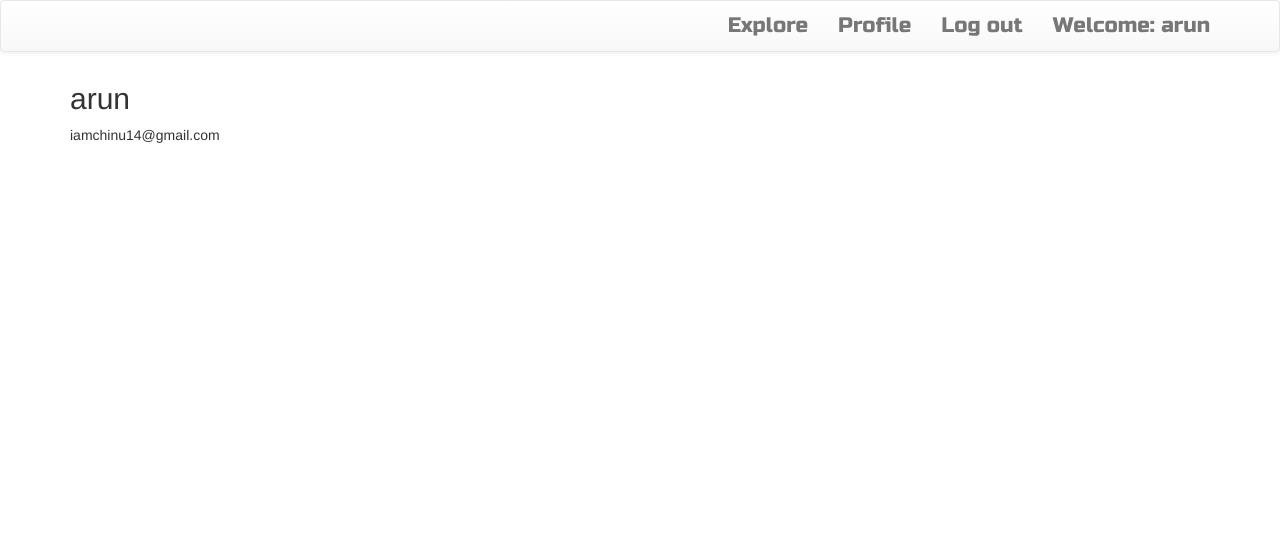
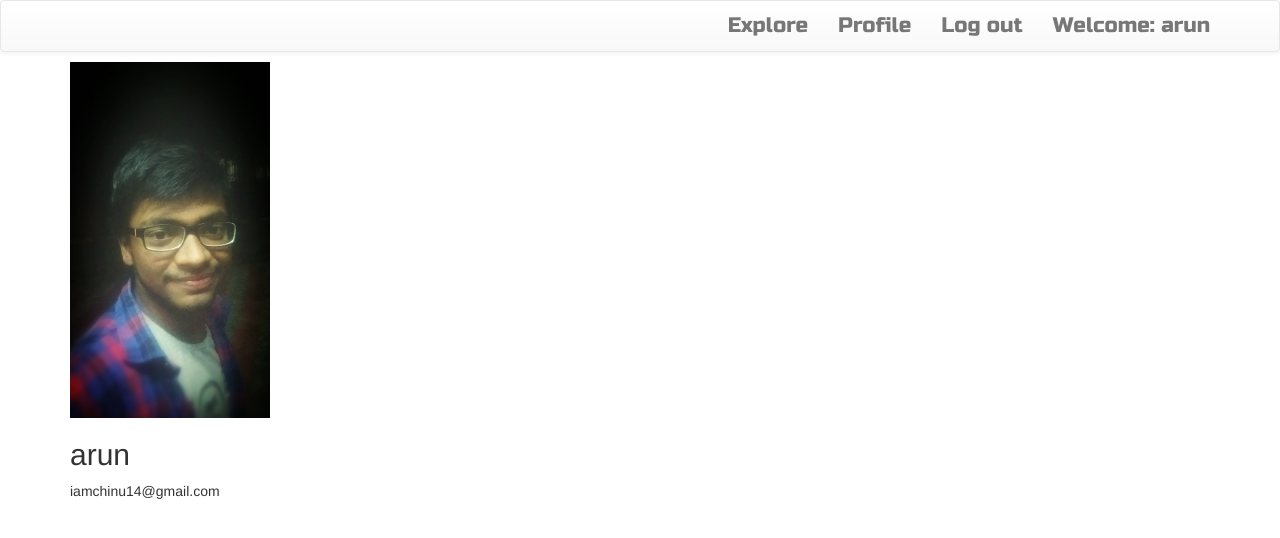
Before and after one commit to arungarg14/college_networking_website, a Django app: page /profile/ in a window 1280 px wide. Shown: the top 538 px of the page. Run offline with Django 3.2, Linux system fonts and the light colour scheme; a user stored in the database is signed in; data comes from the database, SQL or seed files in the repository; both versions use the stored data as it was after the commit; some libraries are stand-ins or nearby versions.

Commit message:
third_commit

```diff
--- a/application/models.py
+++ b/application/models.py
@@ -10,4 +10,4 @@ class Profile(models.Model):
 
 
     def __str__(self):
-        return user.username
+        return self.user.username
--- a/application/urls.py
+++ /dev/null
@@ -1,11 +0,0 @@
-from django.conf.urls import include, url
-from django.contrib.auth import views as auth_views
-from application import views
-
-urlpatterns = [
-    url(r'^$',auth_views.LoginView.as_view(),name='login'),
-    url(r'^login/$',auth_views.LoginView.as_view(template_name='registration/login.html'), name='login'),
-    url(r'^logout/$',auth_views.LogoutView.as_view(template_name='registration/logout.html'), name='logout'),
-    url(r'^register/$',views.register, name='register'),
-    url(r'^profile/$',views.profile, name='profile'),
-]
--- a/college_networking_website/urls.py
+++ b/college_networking_website/urls.py
@@ -16,11 +16,18 @@ Including another URLconf
 from django.contrib import admin
 from django.conf.urls import url,include
 from django.conf import settings
+from application import views
+from django.contrib.auth import views as auth_views
 from django.conf.urls.static import static
 
 urlpatterns = [
     url(r'^admin/', admin.site.urls),
-    url(r'^',include('application.urls')),
+    url(r'^$',auth_views.LoginView.as_view(template_name='registration/login.html'),name='login'),
+    url(r'^register/$',views.register, name='register'),
+    url(r'^profile/$',views.profile, name='profile'),
+    url(r'^login/$',auth_views.LoginView.as_view(template_name='registration/login.html'), name='login'),
+    url(r'^logout/$',auth_views.LogoutView.as_view(template_name='registration/logout.html'), name='logout'),
+    # url(r'^',include('application.urls')),
 
 ]
 
--- a/templates/app/profile.html
+++ b/templates/app/profile.html
@@ -2,14 +2,11 @@
 {% load crispy_forms_tags %}
 {% block body_block %}
 
-<div class="content-section">
-
-  <div class="media">
 
 
-<!-- <img class="rounded-circle account-img" src="" width=200> -->
+<img src="{{ user.profile.image.url }}" width=200>
 
-<div class="media-body">
+
 
 <h2 class="account-heading"> {{user.username}} </h2>
 
@@ -27,8 +24,5 @@
 </form> -->
 
 
-</div>
 
-</div>
-</div>
 {% endblock %}
```
Also changed, not shown: application/signals.py (added, +16 -0 lines), application/migrations/0001_initial.py (added), db.sqlite3 (added), media/profile_pics/5931e290-ac64-41e4-a0b1-800175305716.jpg (added), media/profile_pics/5931e290-ac64-41e4-a0b1-800175305716_MQj2DMn.jpg (added), media/profile_pics/5931e290-ac64-41e4-a0b1-800175305716_NvatN8I.jpg (added), media/profile_pics/index.jpeg (added).
